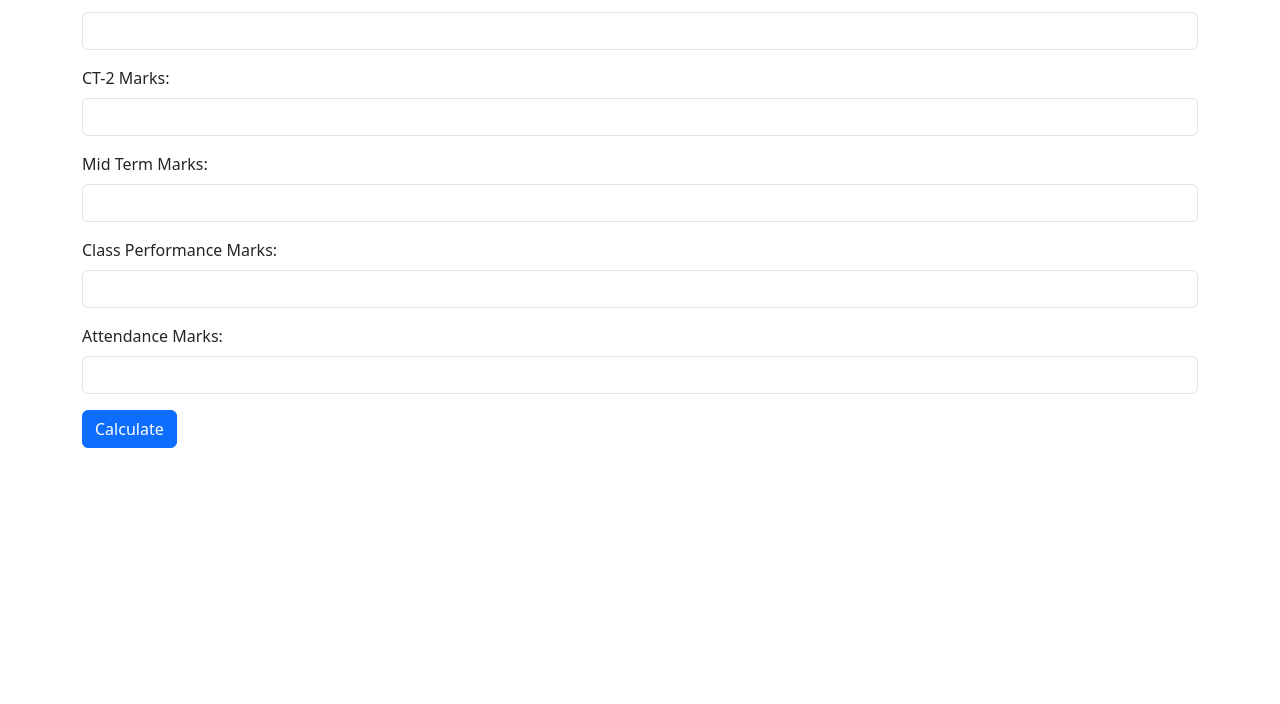
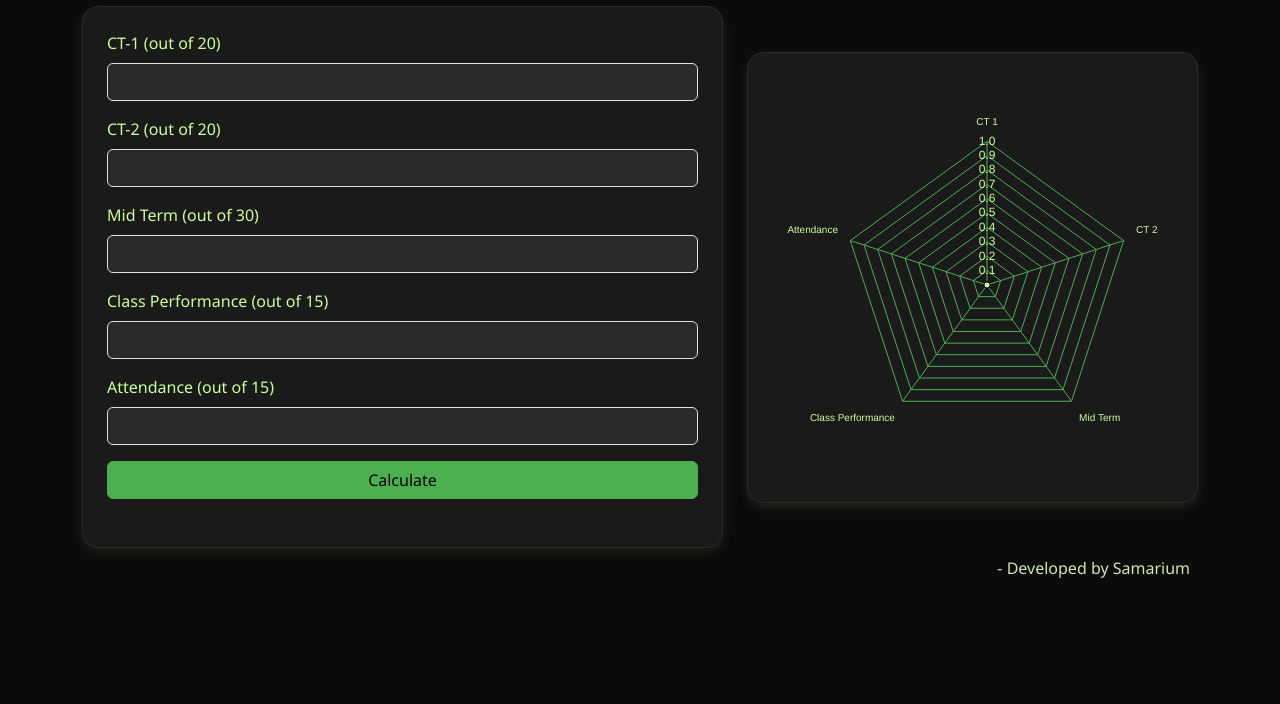
Before and after one commit to samarium224/gradeCalculator, a website: page index.html in a window 1280 px wide. Shown: the part 96-800 px from the top of the page. Drawn offline with nearby package versions, Linux system fonts and the light colour scheme.

Commit message:
major UI update

```diff
--- a/index.html
+++ b/index.html
@@ -1,63 +1,205 @@
 <!DOCTYPE html>
 <html lang="en">
   <head>
-  <meta charset="UTF-8">
-  <meta name="viewport" content="width=device-width, initial-scale=1.0">
+    <meta charset="UTF-8" />
+    <meta name="viewport" content="width=device-width, initial-scale=1.0" />
     <title>Grade Calculator</title>
-  <link href="https://cdn.jsdelivr.net/npm/bootstrap@5.3.0-alpha1/dist/css/bootstrap.min.css" rel="stylesheet">
+    <link
+      href="https://cdn.jsdelivr.net/npm/bootstrap@5.3.0-alpha1/dist/css/bootstrap.min.css"
+      rel="stylesheet"
+    />
+    <script src="https://cdn.jsdelivr.net/npm/chart.js"></script>
     <style>
       body {
-      padding: 20px;
+        padding: 40px;
+        background-color: #0b0b0b;
+        color: #ccff99;
+        font-family: 'Segoe UI', Tahoma, Geneva, Verdana, sans-serif;
+      }
+
+      .light_green{
+        color: #cdeaaf;
+      }
+      .card {
+        background-color: #1a1a1a;
+        border-radius: 16px;
+        color: #ccff99;
+        box-shadow: 0 4px 12px rgba(204, 255, 153, 0.1);
+        border: 1px solid #2a2a2a;
+      }
+      .form-control{
+        background-color: #2a2a2a;
+        color: #ccff99;
+      }
+      .form-control:focus {
+        border-color: #81c784;
+        background-color: #333;
+        color: #ccff99;
+      }
+      .btn-primary {
+        background-color: #4caf50;
+        border-color: #4caf50;
+        color: black;
+      }
+      .btn-primary:hover {
+        background-color: #66bb6a;
+        border-color: #66bb6a;
+        color: black;
+      }
+      .alert-info {
+        background-color: #2e7d32;
+        color: #ccff99;
+        border-color: #4caf50;
+      }
+      canvas {
+        background-color: #1a1a1a;
       }
     </style>
   </head>
   <body>
     <div class="container">
-    <h1>Grade Calculator</h1>
+      <h2 class="text-center mb-4">Assessment Calculator</h2>
+
+
+      <div class="row gx-4 justify-content-center align-items-center">
+
+        <div class="col-md-7">
+          <div class="card p-4">
             <form id="gradeForm">
               <div class="mb-3">
-        <label for="ct1" class="form-label">CT-1 Marks:</label>
-        <input type="number" step="any" class="form-control" id="ct1" required>
+                <label for="ct1" class="form-label">CT-1 (out of 20)</label>
+                <input type="number" step="any" class="form-control" id="ct1" required />
               </div>
               <div class="mb-3">
-        <label for="ct2" class="form-label">CT-2 Marks:</label>
-        <input type="number" step="any" class="form-control" id="ct2" required>
+                <label for="ct2" class="form-label">CT-2 (out of 20)</label>
+                <input type="number" step="any" class="form-control" id="ct2" required />
               </div>
               <div class="mb-3">
-        <label for="mid" class="form-label">Mid Term Marks:</label>
-        <input type="number" step="any" class="form-control" id="mid" required>
+                <label for="mid" class="form-label">Mid Term (out of 30)</label>
+                <input type="number" step="any" class="form-control" id="mid" required />
               </div>
               <div class="mb-3">
-        <label for="classPerform" class="form-label">Class Performance Marks:</label>
-        <input type="number" step="any" class="form-control" id="classPerform" required>
+                <label for="classPerform" class="form-label">Class Performance (out of 15)</label>
+                <input type="number" step="any" class="form-control" id="classPerform" required />
               </div>
               <div class="mb-3">
-        <label for="attendance" class="form-label">Attendance Marks:</label>
-        <input type="number" step="any" class="form-control" id="attendance" required>
+                <label for="attendance" class="form-label">Attendance (out of 15)</label>
+                <input type="number" step="any" class="form-control" id="attendance" required />
               </div>
-      <button type="submit" class="btn btn-primary">Calculate</button>
+              <button type="submit" class="btn btn-primary w-100">Calculate</button>
             </form>
-    <div id="result" class="mt-3"></div>
+            <div id="result" class="mt-4"></div>
+          </div>
+        </div>
+
+        <div class="col-md-5 d-flex align-items-center">
+          <div class="card p-4 w-100">
+            <div>
+              <canvas id="acquisitions"></canvas>
+            </div>
+          </div>
+        </div>
+
+
+      </div>
+      <p class="light_green text-end p-2">- Developed by Samarium</p>
     </div>
 
     <script>
-    document.getElementById('gradeForm').addEventListener('submit', function(event) {
+      const ctx = document.getElementById("acquisitions").getContext("2d");
+
+      const radarChart = new Chart(ctx, {
+        type: "radar",
+        data: {
+          labels: [
+            "CT 1",
+            "CT 2",
+            "Mid Term",
+            "Class Performance",
+            "Attendance",
+          ],
+          datasets: [
+            {
+              label: "",
+              data: [0, 0, 0, 0, 0],
+              fill: true,
+              backgroundColor: "rgba(204, 255, 153, 0.2)",
+              borderColor: "#ccff99",
+              pointBackgroundColor: "#ccff99",
+              pointBorderColor: "#0b0b0b",
+              pointHoverBackgroundColor: "#0b0b0b",
+              pointHoverBorderColor: "#ccff99",
+            },
+          ],
+        },
+        options: {
+          plugins: {
+            legend: {
+              display: false,
+            },
+          },
+          elements: {
+            line: {
+              borderWidth: 3,
+            },
+          },
+          scales: {
+            r: {
+              beginAtZero: true,
+              max: 1,
+              grid: {
+                color: "#4caf50",
+              },
+              angleLines: {
+                color: "#4caf50",
+              },
+              pointLabels: {
+                color: "#ccff99",
+              },
+              ticks: {
+                color: "#ccff99",
+                backdropColor: "transparent",
+              },
+            },
+          },
+        },
+      });
+
+      document.getElementById("gradeForm").addEventListener("submit", function (event) {
         event.preventDefault();
-      const ct1 = parseFloat(document.getElementById('ct1').value);
-      const ct2 = parseFloat(document.getElementById('ct2').value);
-      const mid = parseFloat(document.getElementById('mid').value);
-      const classPerform = parseFloat(document.getElementById('classPerform').value);
-      const attendance = parseFloat(document.getElementById('attendance').value);
+
+        const ct1 = parseFloat(document.getElementById("ct1").value);
+        const ct2 = parseFloat(document.getElementById("ct2").value);
+        const mid = parseFloat(document.getElementById("mid").value);
+        const classPerform = parseFloat(document.getElementById("classPerform").value);
+        const attendance = parseFloat(document.getElementById("attendance").value);
+
+        const normCt1 = ct1 / 20;
+        const normCt2 = ct2 / 20;
+        const normMid = mid / 30;
+        const normCP = classPerform / 15;
+        const normAtt = attendance / 15;
+
+        radarChart.data.datasets[0].data = [
+          normCt1,
+          normCt2,
+          normMid,
+          normCP,
+          normAtt,
+        ];
+        radarChart.update();
 
         const ctT = ((ct1 + ct2) * 60) / 40;
         const incourse = ctT + mid + classPerform + attendance;
         const gradeCount = 240 - incourse;
         const finalExam = 180 - gradeCount;
 
-      document.getElementById('result').innerHTML = `
-        <p>Your Marks is ${incourse} out of 120</p>
-        <p>For A+ we need ${gradeCount}</p>
-        <p>For final you can skip ${finalExam}</p>
+        document.getElementById("result").innerHTML = `
+          <div class="alert alert-info">
+            <strong>In-course Marks:</strong> ${incourse.toFixed(2)} / 120<br>
+            <strong>Required for A+ (out of 240):</strong> ${gradeCount.toFixed(2)}<br>
+            <strong>Marks you can skip in Final (out of 120):</strong> ${finalExam.toFixed(2)}
+          </div>
         `;
       });
     </script>
--- /dev/null
+++ b/package.json
@@ -0,0 +1,5 @@
+{
+  "dependencies": {
+    "chart.js": "^4.4.9"
+  }
+}
```
Also changed, not shown: 1 other file. Lines whose indentation alone changed are shown as unchanged.
